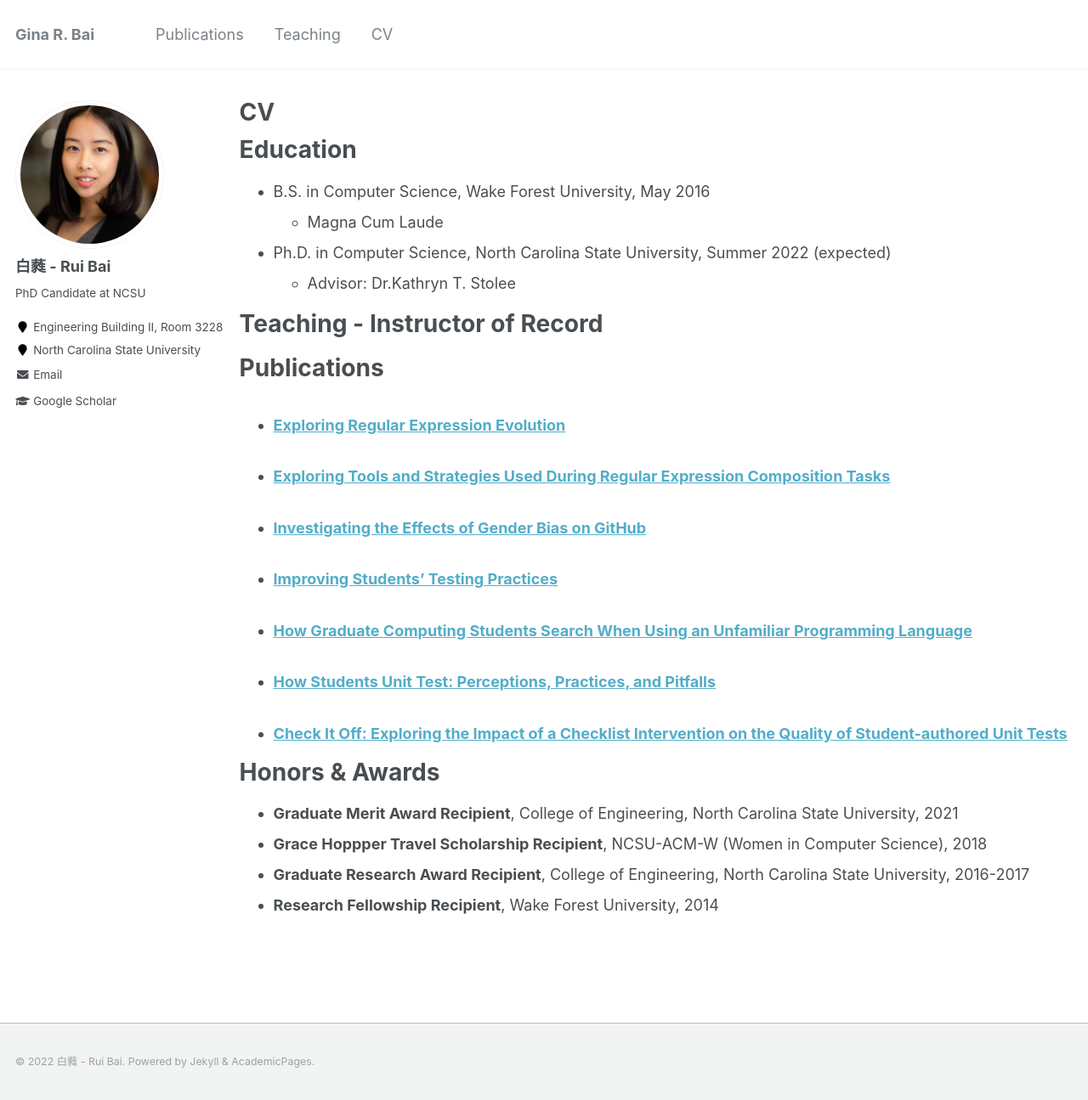
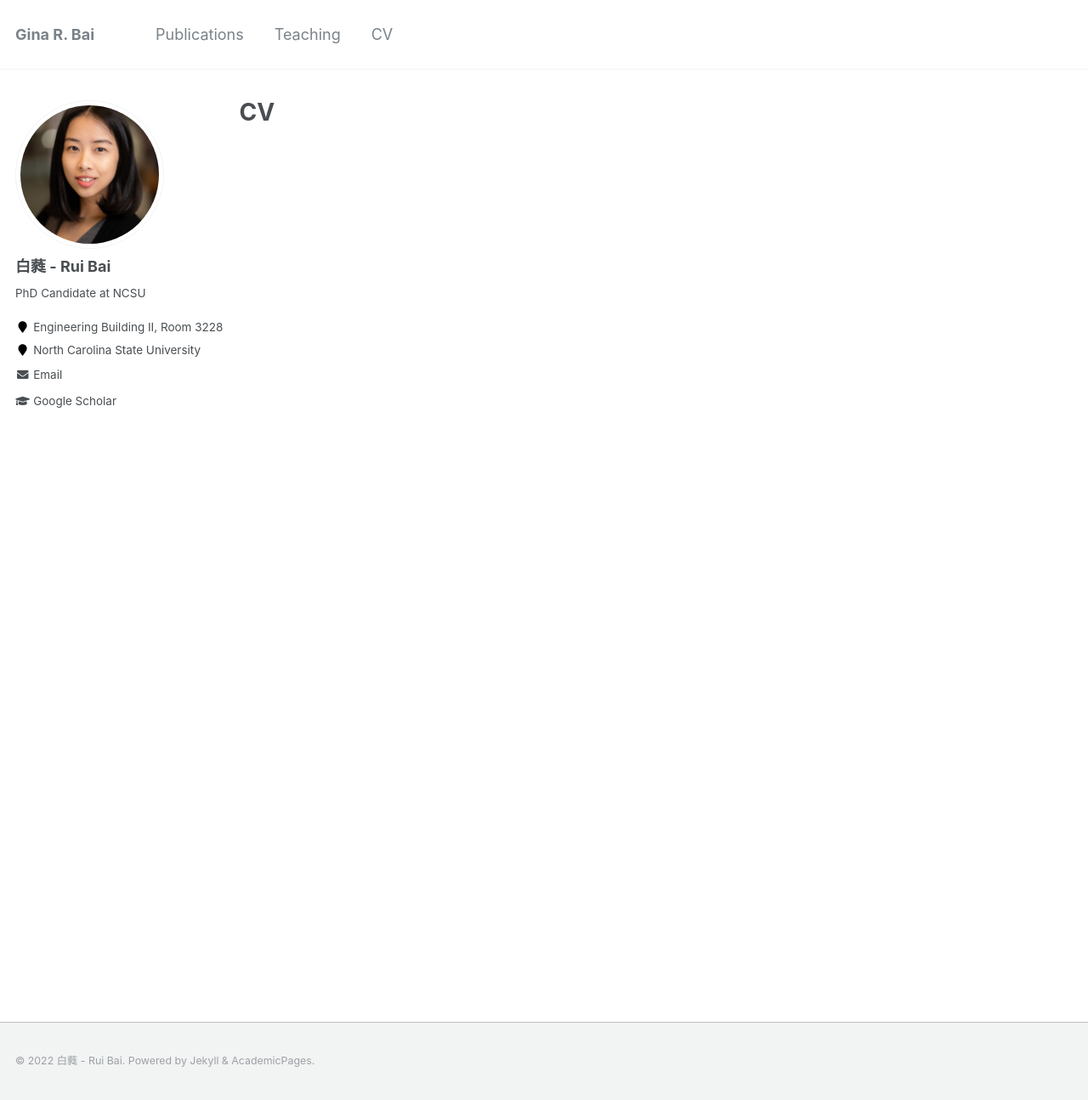
Before and after one commit to ginaBai/ginabai.github.io, a Jekyll site: the page built from _pages/cv.md, in a window 1280 px wide and 1295 px high. Shown: the whole window at 85% size. Built offline with Jekyll 4.4.1, drawn with Linux system fonts in a browser that asks for light colours.

Commit message:
Update cv.md

```diff
--- a/_pages/cv.md
+++ b/_pages/cv.md
@@ -8,32 +8,3 @@ redirect_from:
 ---
 
 {% include base_path %}
-
-Education
-======
-* B.S. in Computer Science, Wake Forest University, May 2016
-  * Magna Cum Laude
-* Ph.D. in Computer Science, North Carolina State University, Summer 2022 (expected)
-  * Advisor: Dr.Kathryn T. Stolee
-
-
-Teaching - Instructor of Record
-======
-  <ul>{% for post in site.teaching %}
-    {% include archive-single-cv.html %}
-  {% endfor %}</ul>
-
-
-Publications
-======
-  <ul>{% for post in site.publications %}
-    {% include archive-single-cv.html %}
-  {% endfor %}</ul>
-
-
-Honors & Awards
-======
-* <b>Graduate Merit Award Recipient</b>, College of Engineering, North Carolina State University, 2021
-* <b>Grace Hoppper Travel Scholarship Recipient</b>, NCSU-ACM-W (Women in Computer Science), 2018
-* <b>Graduate Research Award Recipient</b>, College of Engineering, North Carolina State University, 2016-2017
-* <b>Research Fellowship Recipient</b>, Wake Forest University, 2014
```
